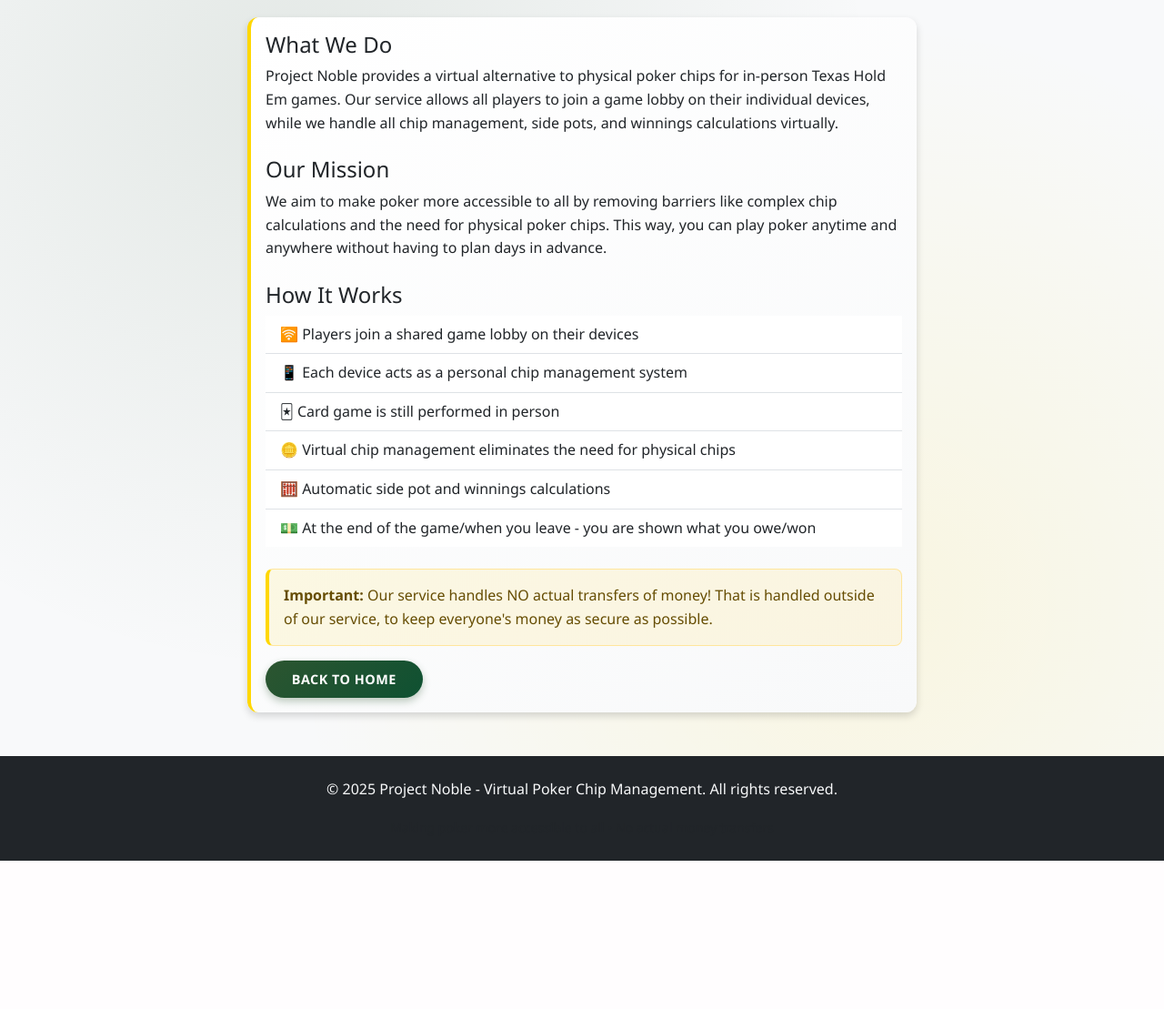
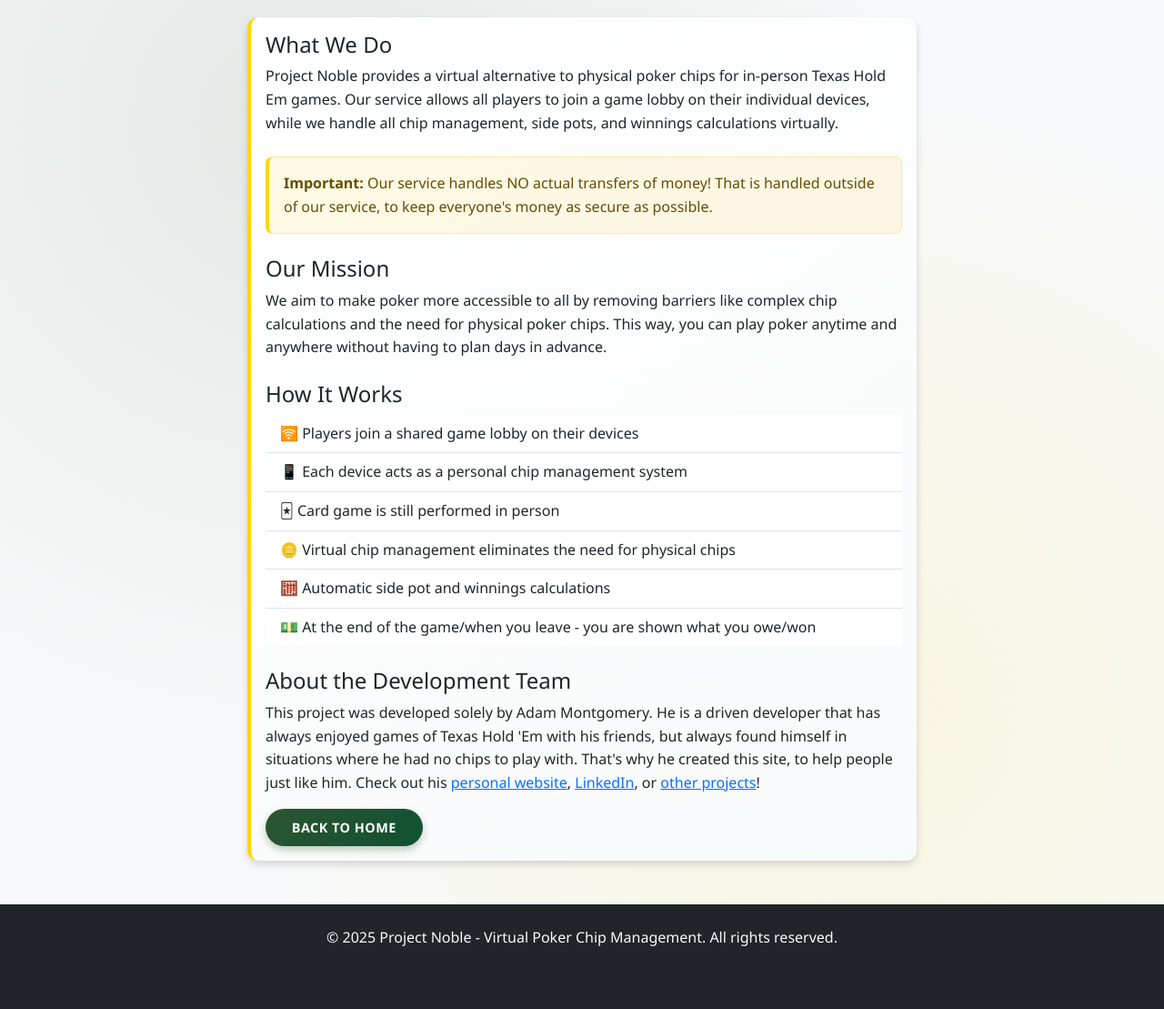
Before and after one commit to Aquinnmo/chip-champ, a Django app: page /about/ in a window 1280 px wide. Shown: the part 185-1294 px from the top of the page at 91% size. Before the commit the page ends 1131 px from the top, so only its background shows below. Run offline with Django 4.2, Linux system fonts and the light colour scheme.

Commit message:
added an about the dev team section

```diff
--- a/templates/home/about.html
+++ b/templates/home/about.html
@@ -11,6 +11,10 @@
 
                 <h4>What We Do</h4>
                 <p>Project Noble provides a virtual alternative to physical poker chips for in-person Texas Hold Em games. Our service allows all players to join a game lobby on their individual devices, while we handle all chip management, side pots, and winnings calculations virtually.</p>
+
+                <div class="alert alert-warning mt-4" role="alert">
+                    <strong>Important:</strong> Our service handles NO actual transfers of money! That is handled outside of our service, to keep everyone's money as secure as possible.
+                </div>
 
                 <div class="mt-4">
                     <h4>Our Mission</h4>
@@ -28,10 +32,13 @@
                         <li class="list-group-item">💵 At the end of the game/when you leave - you are shown what you owe/won</li>
                     </ul>
                 </div>
+                <div class="mt-4">
+                    <h4>About the Development Team</h4>
+                    <p>This project was developed solely by Adam Montgomery. He is a driven developer that has always enjoyed games of Texas Hold 'Em with his friends, but always found himself in situations where he had no chips to play with.
+                        That's why he created this site, to help people just like him. Check out his <a href="https://adam-montgomery.ca" rel="noopener noreferrer" target="_blank">personal website</a>, <a href="https://linkedin.com/in/adam-montgomery-ca" rel="noopener noreferrer" target="_blank">LinkedIn</a>, or <a href="https://adam-montgomery.ca/projects" rel="noopener noreferrer" target="_blank">other projects</a>!
+                    </p>
+                </div>
 
-                <div class="alert alert-warning mt-4" role="alert">
-                    <strong>Important:</strong> Our service handles NO actual transfers of money! That is handled outside of our service, to keep everyone's money as secure as possible.
-                </div>
                   <div class="mt-3">
                     <a href="{% url 'home:home' %}" class="btn btn-primary me-2">Back to Home</a>
                 </div>
```
